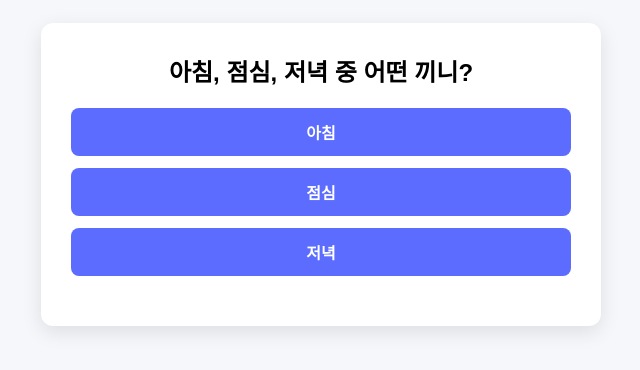
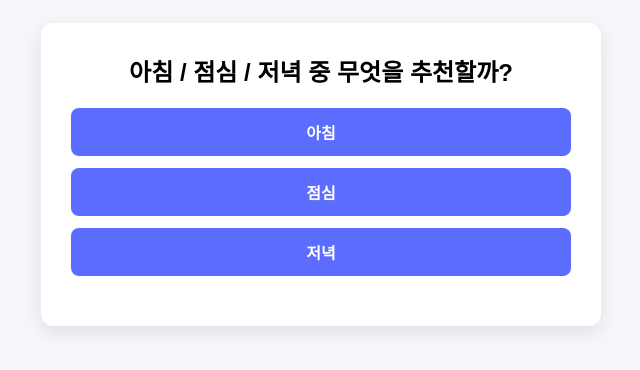
Before and after one commit to randomlife1005-commits/Menu-chuchon, a plain HTML site: page index.html in a window 1280 px wide. Shown: the part 226-596 px from the top of the page, without its empty margins (319-959 px from the left). Drawn offline with Linux system fonts and the light colour scheme.

Commit message:
Update index.html

```diff
--- a/index.html
+++ b/index.html
@@ -2,7 +2,7 @@
 <html lang="ko">
 <head>
   <meta charset="utf-8">
-  <title>식사 메뉴 추천기</title>
+  <title>아침·점심·저녁 메뉴 추천기</title>
   <style>
     body {font-family:sans-serif;display:flex;justify-content:center;align-items:center;
           min-height:100vh;background:#f6f7fb;margin:0;}
@@ -15,91 +15,93 @@
     button:hover {opacity:0.9;}
     .result {margin-top:20px;font-size:18px;text-align:left;}
     ul {text-align:left;margin-top:10px;}
+    .action-buttons {margin-top:20px;display:flex;gap:10px;justify-content:center;}
+    .copy-btn, .retry-btn {padding:8px 16px;border-radius:8px;font-size:14px;cursor:pointer;
+                            background:#ddd;border:none;}
+    .copy-btn:hover, .retry-btn:hover {background:#ccc;}
   </style>
 </head>
 <body>
   <div class="box">
-    <h2 id="question">메뉴 추천 시작!</h2>
+    <h2 id="question">식사 시간 선택!</h2>
     <div class="options" id="options"></div>
     <div class="result" id="result"></div>
   </div>
 
   <script>
-    // ✅ 질문 단계
     const QUESTIONS = [
-      { text: "아침, 점심, 저녁 중 어떤 끼니?", options: ["아침","점심","저녁"] },
+      { text: "아침 / 점심 / 저녁 중 무엇을 추천할까?", options: ["아침","점심","저녁"] },
       { text: "밥 vs 면 vs 빵, 뭐 먹고 싶어?", options: ["밥","면","빵"] },
       { text: "한식 vs 양식 vs 중식?", options: ["한식","양식","중식"] },
       { text: "매운 거 좋아해?", options: ["매움","순함"] }
     ];
 
-    // ✅ 전체 메뉴 데이터 (아침/점심/저녁 × 밥/면/빵 × 한식/양식/중식 × 매움/순함)
     const RESULTS = {
-      // ----- 아침 -----
-      "아침-밥-한식-순함": ["죽","계란밥","미역국","소고기무국","콩나물국밥(맑게)","현미밥 + 김"],
-      "아침-밥-한식-매움": ["김치볶음밥(순한맛)","매콤 계란덮밥","매콤 오징어볶음 조금"],
-      "아침-밥-양식-순함": ["오트밀","버터치킨 라이스(순한맛)","스크램블에그 라이스"],
-      "아침-밥-양식-매움": ["스파이시 카레라이스(라이트)","칠리 콩 라이스"],
-      "아침-밥-중식-순함": ["계란볶음밥","소고기죽","옥수수 스프와 밥"],
-      "아침-밥-중식-매움": ["살짝 매운 마파두부 덮밥","칠리새우 밥 소량"],
+      // 아침
+      "아침-밥-한식-매움": ["김치볶음밥","낙지볶음 덮밥","매운 부추전","고추장 비빔밥"],
+      "아침-밥-한식-순함": ["계란밥","미역국","죽","계란찜","콩나물국밥"],
+      "아침-밥-양식-매움": ["스파이시 오믈렛 라이스","칠리 베이컨 라이스"],
+      "아침-밥-양식-순함": ["오트밀+과일","버터 치킨 라이스","오믈렛 라이스","하야시라이스"],
+      "아침-밥-중식-매움": ["마파두부밥(소량)","작은 마라볶음밥"],
+      "아침-밥-중식-순함": ["계란볶음밥","중국식 죽","완자탕+밥"],
 
-      "아침-면-한식-순함": ["잔치국수","멸치국수","소면","콩국수"],
-      "아침-면-한식-매움": ["비빔국수(순하게)","열무비빔국수"],
-      "아침-면-양식-순함": ["미니 크림 파스타","알리오 올리오(순한 마늘향)"],
-      "아침-면-양식-매움": ["아라비아따 라이트","스파이시 토마토 파스타 소량"],
-      "아침-면-중식-순함": ["온면","완탕면","담백한 우육탕면"],
-      "아침-면-중식-매움": ["탄탄면(소량)","라이트 마라탕"],
+      "아침-면-한식-매움": ["비빔국수(소량)","열무국수","김치말이국수"],
+      "아침-면-한식-순함": ["잔치국수","멸치국수","콩국수"],
+      "아침-면-양식-매움": ["스파이시 파스타(소량)","치폴레 오일 파스타"],
+      "아침-면-양식-순함": ["알리오올리오","버섯 크림 파스타","치즈 파스타"],
+      "아침-면-중식-매움": ["탄탄면(아침용 소량)","약간 매운 온면"],
+      "아침-면-중식-순함": ["온면","새우볶음면(가볍게)"],
 
-      "아침-빵-한식-순함": ["계란 토스트","참치마요 삼각김밥","김밥 한 줄"],
-      "아침-빵-한식-매움": ["불닭마요 토스트(라이트)","매콤 불고기 토스트"],
-      "아침-빵-양식-순함": ["크루아상 + 버터","요거트 + 그래놀라","BLT 샌드위치"],
-      "아침-빵-양식-매움": ["핫치킨 샌드위치(순한 소스)","멕시칸 또띠아"],
-      "아침-빵-중식-순함": ["중국식 찐빵","단팥빵","꿀호떡"],
-      "아침-빵-중식-매움": ["살짝 매운 바오즈","칠리소스 딤섬"],
+      "아침-빵-한식-매움": ["불닭마요 토스트","매운 김치토스트"],
+      "아침-빵-한식-순함": ["계란 토스트","김밥","삼각김밥","참치마요 김밥"],
+      "아침-빵-양식-매움": ["스파이시 치킨 샌드위치","핫치즈 파니니"],
+      "아침-빵-양식-순함": ["크루아상+커피","샐러드 샌드위치","베이글+크림치즈","토스트+잼"],
+      "아침-빵-중식-매움": ["매운 바오즈","마라 딤섬"],
+      "아침-빵-중식-순함": ["찐빵","단팥빵","중국식 만두"],
 
-      // ----- 점심 -----
-      "점심-밥-한식-순함": ["된장찌개","순두부찌개","갈비탕","설렁탕","비빔밥","삼계탕"],
-      "점심-밥-한식-매움": ["김치찌개","부대찌개","낙지볶음","닭볶음탕","제육볶음","불닭볶음"],
-      "점심-밥-양식-순함": ["오므라이스","하야시라이스","버터치킨커리","햄버그스테이크"],
-      "점심-밥-양식-매움": ["스파이시 카레라이스","칠리 리조또","타코라이스"],
-      "점심-밥-중식-순함": ["짜장밥","고추잡채 덮밥(순한맛)","계란볶음밥","잡채밥"],
-      "점심-밥-중식-매움": ["마파두부","깐풍기 덮밥","마라샹궈","마라향궈 볶음밥"],
+      // 점심
+      "점심-밥-한식-매움": ["김치찌개","부대찌개","낙지볶음","닭볶음탕","제육볶음","청국장"],
+      "점심-밥-한식-순함": ["된장찌개","갈비탕","콩나물국밥","비빔밥","순두부찌개","삼계탕"],
+      "점심-밥-양식-매움": ["스파이시 카레라이스","타코라이스","할라피뇨 리조또"],
+      "점심-밥-양식-순함": ["오므라이스","버터 치킨 커리","필라프","햄버그스테이크"],
+      "점심-밥-중식-매움": ["마라샹궈","깐풍기 덮밥","매운 탕수육","마파두부덮밥"],
+      "점심-밥-중식-순함": ["짜장밥","고추잡채밥","계란볶음밥","양주볶음밥"],
 
-      "점심-면-한식-순함": ["칼국수","냉면(물냉)","수제비"],
-      "점심-면-한식-매움": ["비빔냉면","매운 쫄면","열무국수"],
-      "점심-면-양식-순함": ["까르보나라","봉골레","토마토 파스타"],
-      "점심-면-양식-매움": ["아라비아따 파스타","매운 해산물 파스타"],
-      "점심-면-중식-순함": ["짜장면","울면","새우볶음면"],
-      "점심-면-중식-매움": ["짬뽕","탄탄면","마라탕"],
+      "점심-면-한식-매움": ["비빔국수","쫄면","비빔냉면","열무국수"],
+      "점심-면-한식-순함": ["칼국수","냉면","수제비","콩국수"],
+      "점심-면-양식-매움": ["아라비아따 파스타","스파이시 토마토 파스타","치폴레 크림파스타"],
+      "점심-면-양식-순함": ["까르보나라","봉골레","크림 파스타","토마토 파스타"],
+      "점심-면-중식-매움": ["짬뽕","마라탕","탄탄면","사천식 우육면"],
+      "점심-면-중식-순함": ["짜장면","울면","새우볶음면","온면"],
 
-      "점심-빵-한식-순함": ["김밥","참치마요 삼각김밥","계란 샌드위치"],
-      "점심-빵-한식-매움": ["스파이시 김밥","불닭마요 삼각김밥"],
-      "점심-빵-양식-순함": ["치즈버거","클럽 샌드위치","페페로니 피자"],
-      "점심-빵-양식-매움": ["핫치킨버거","스파이시 피자","치폴레 파니니"],
-      "점심-빵-중식-순함": ["중국식 만두","꽈배기"],
-      "점심-빵-중식-매움": ["마라샌드위치","매운 딤섬"],
+      "점심-빵-한식-매움": ["매운 불고기 샌드위치","불닭마요 토스트","고추장 삼각김밥"],
+      "점심-빵-한식-순함": ["김밥","계란 샌드위치","참치마요 삼각김밥","햄치즈 토스트"],
+      "점심-빵-양식-매움": ["핫치킨버거","스파이시 피자","멕시칸 샌드위치"],
+      "점심-빵-양식-순함": ["치즈버거","BLT","클럽 샌드위치","페페로니 피자"],
+      "점심-빵-중식-매움": ["마라샌드위치","고추잡채와 꽃빵"],
+      "점심-빵-중식-순함": ["중국식 만두","꽈배기","꽃빵+연유"],
 
-      // ----- 저녁 -----
-      "저녁-밥-한식-순함": ["갈비찜","수육","보쌈","꼬리곰탕","버섯전골"],
-      "저녁-밥-한식-매움": ["감자탕","매운 돼지갈비찜","낙곱새","매운 닭발"],
-      "저녁-밥-양식-순함": ["치즈 리조또","하야시라이스","미트볼 라이스"],
-      "저녁-밥-양식-매움": ["스파이시 라자냐","칠리 콘 까르네 라이스"],
-      "저녁-밥-중식-순함": ["양주볶음밥","해물볶음밥","깐쇼새우 덮밥"],
-      "저녁-밥-중식-매움": ["매운 탕수육","마라향궈","매운 깐풍기"],
+      // 저녁
+      "저녁-밥-한식-매움": ["불닭볶음","매운 오삼불고기","청국장","찜닭(매운맛)","매운 갈비찜"],
+      "저녁-밥-한식-순함": ["삼계탕","설렁탕","추어탕","보쌈+쌈장","한방 갈비탕"],
+      "저녁-밥-양식-매움": ["스파이시 스테이크 덮밥","치폴레 라이스볼"],
+      "저녁-밥-양식-순함": ["스테이크+라이스","리소토","햄버그스테이크","크림 리소토"],
+      "저녁-밥-중식-매움": ["마라향궈 볶음밥","매운 깐풍기","마라샹궈"],
+      "저녁-밥-중식-순함": ["탕수육+밥","계란볶음밥+탕","중국식 샤브샤브"],
 
-      "저녁-면-한식-순함": ["들깨칼국수","버섯 칼국수"],
-      "저녁-면-한식-매움": ["매운 닭칼국수","매운 비빔국수"],
-      "저녁-면-양식-순함": ["크림 파스타","해물 리조또","라자냐"],
-      "저녁-면-양식-매움": ["매운 토마토 파스타","스파이시 해산물 파스타"],
-      "저녁-면-중식-순함": ["온면","담백한 우육면"],
-      "저녁-면-중식-매움": ["마라샹궈 볶음면","매운 유린기면"],
+      "저녁-면-한식-매움": ["매운 칼국수","매운 비빔면","비빔냉면"],
+      "저녁-면-한식-순함": ["칼국수","잔치국수","들깨수제비"],
+      "저녁-면-양식-매움": ["해물 아라비아따","치폴레 크림파스타","스파이시 랍스터 파스타"],
+      "저녁-면-양식-순함": ["라자냐","트러플 크림파스타","까르보나라"],
+      "저녁-면-중식-매움": ["사천식 짬뽕","마라탕면","마라탄탄면"],
+      "저녁-면-중식-순함": ["온면","우육면","새우볶음면"],
 
-      "저녁-빵-한식-순함": ["떡갈비 토스트","불고기 샌드위치"],
-      "저녁-빵-한식-매움": ["고추장 불고기 버거","불닭 토스트"],
-      "저녁-빵-양식-순함": ["치즈 피자","클럽 샌드위치","미트볼 서브"],
-      "저녁-빵-양식-매움": ["핫치킨 피자","멕시칸 부리또"],
-      "저녁-빵-중식-순함": ["고기만두","꽃빵 + 고기볶음"],
-      "저녁-빵-중식-매움": ["매운 바오즈","매운 깐풍 만두"]
+      "저녁-빵-한식-매움": ["매운 김치치즈 토스트","불닭 토스트"],
+      "저녁-빵-한식-순함": ["스팸마요 토스트","김밥 세트","계란 샌드위치"],
+      "저녁-빵-양식-매움": ["스파이시 치킨 피자","핫치킨 샌드위치","치폴레 버거"],
+      "저녁-빵-양식-순함": ["파니니","클럽 샌드위치","치즈피자","치킨 버거"],
+      "저녁-빵-중식-매움": ["매운 바오즈","마라 딤섬","고추잡채 꽃빵"],
+      "저녁-빵-중식-순함": ["꽃빵+탕수육소스","단팥빵","중국식 찐빵"]
     };
 
     let step = 0;
@@ -124,20 +126,17 @@
       }else{
         const key = answers.join("-");
         const menus = RESULTS[key];
-        qEl.textContent="추천 메뉴 리스트";
+        qEl.textContent="추천 메뉴 리스트 🍽️";
         optEl.innerHTML="";
-        if(menus){
+        resEl.innerHTML="";
         const ul=document.createElement("ul");
         menus.forEach(m=>{
           const li=document.createElement("li");
           li.textContent=m;
           ul.appendChild(li);
         });
-          resEl.innerHTML="";
         resEl.appendChild(ul);
-        }else{
-          resEl.textContent="조건에 맞는 메뉴가 아직 없어요 😢";
-        }
+        addActionButtons(menus);
       }
     }
 
@@ -147,6 +146,29 @@
       showQuestion();
     }
 
+    function addActionButtons(menus){
+      const div = document.createElement("div");
+      div.className="action-buttons";
+
+      const retryBtn = document.createElement("button");
+      retryBtn.className="retry-btn";
+      retryBtn.textContent="다시 추천받기";
+      retryBtn.onclick=()=>{step=0;answers=[];showQuestion();};
+
+      const copyBtn = document.createElement("button");
+      copyBtn.className="copy-btn";
+      copyBtn.textContent="리스트 복사";
+      copyBtn.onclick=()=>{
+        navigator.clipboard.writeText(menus.join(", ")).then(()=>{
+          alert("메뉴 리스트가 클립보드에 복사됐어요!");
+        });
+      };
+
+      div.appendChild(retryBtn);
+      div.appendChild(copyBtn);
+      resEl.appendChild(div);
+    }
+
     showQuestion();
   </script>
 </body>
```
Lines whose indentation alone changed are shown as unchanged.
